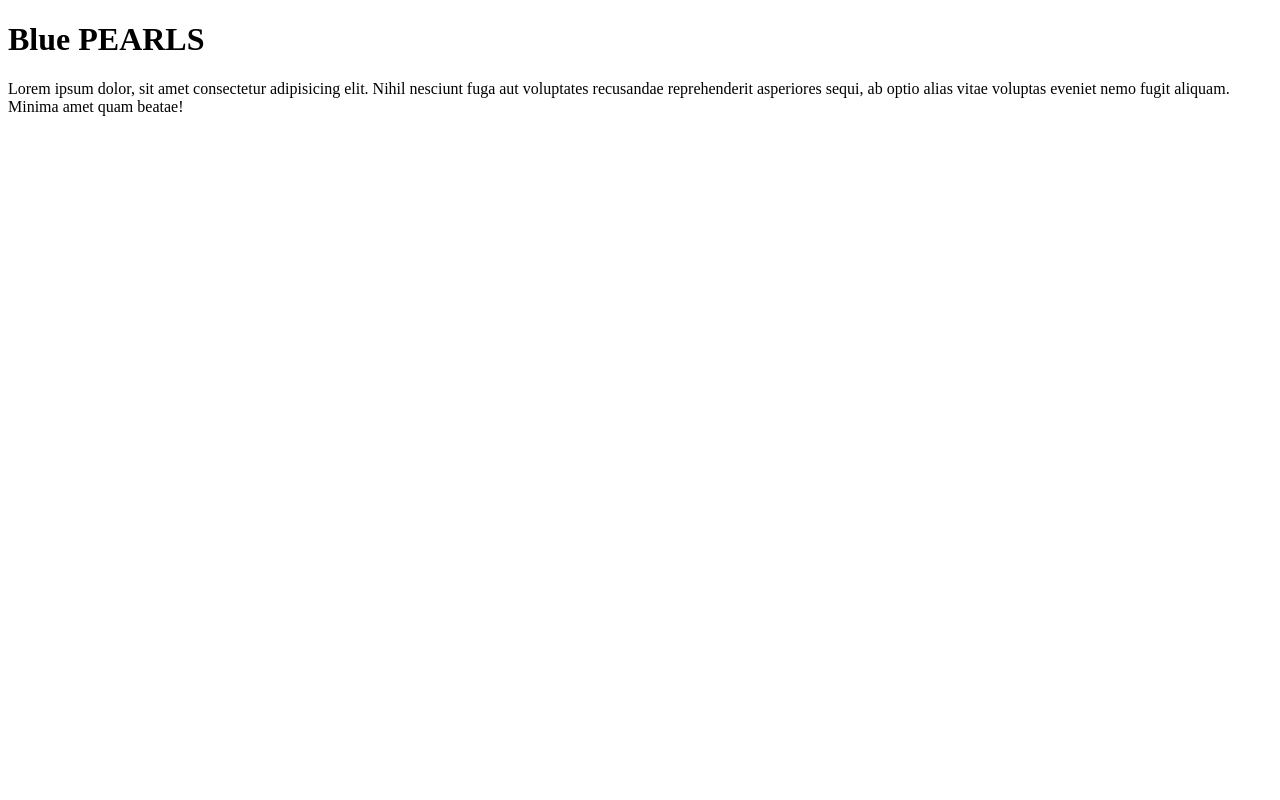
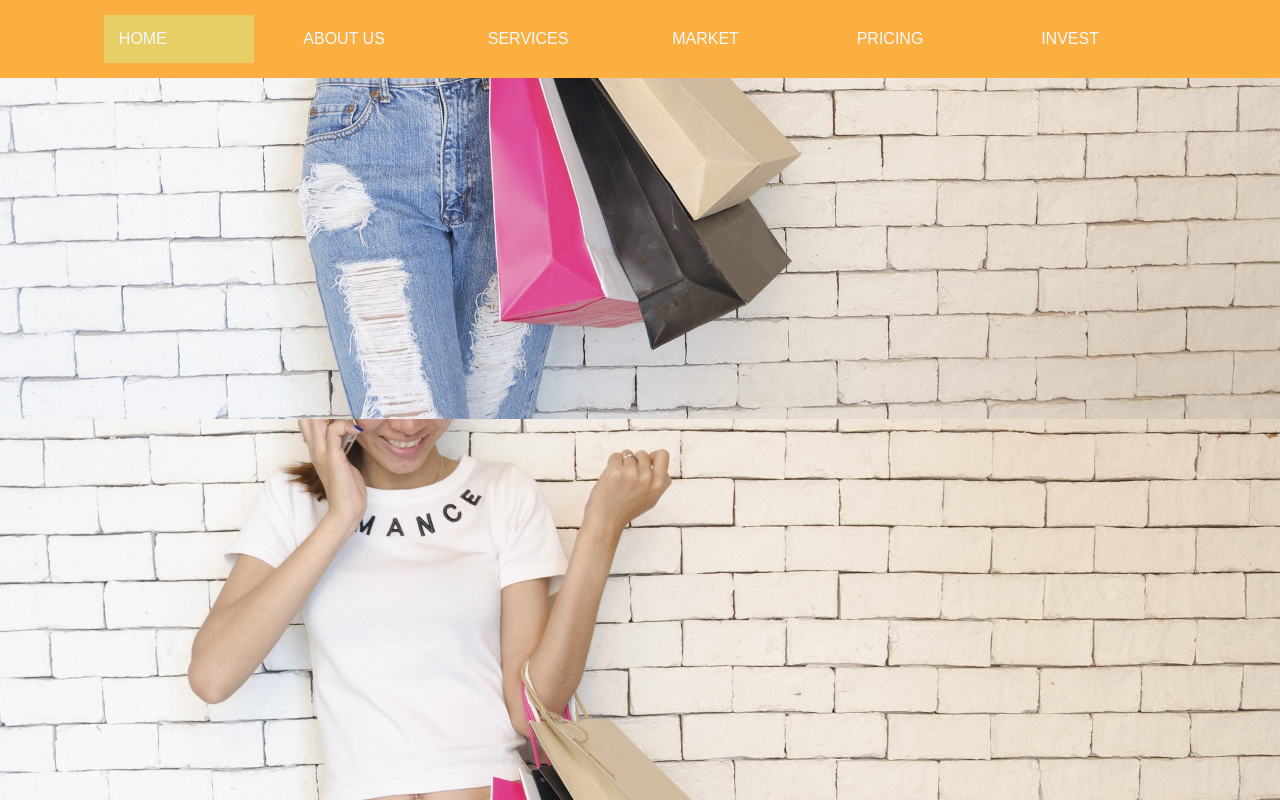
Before and after one commit to Derrick-T/Blue-Pearls, a plain HTML site: page index.html in a window 1280 px wide. Drawn offline with Linux system fonts and the light colour scheme; files that its build step writes are made by us from their sources.

Commit message:
Added a nav bar, styled  and added bg picture

```diff
--- a/index.html
+++ b/index.html
@@ -5,13 +5,25 @@
     <meta http-equiv="X-UA-Compatible" content="IE=edge">
     <meta name="viewport" content="width=device-width, initial-scale=1.0">
     <title>Blue Pearls</title>
+    <link rel="stylesheet" href="../CSS/style.css">
 </head>
 <body>
-    <head>
-        <h1>Blue PEARLS</h1>
-    </head>
-   <p>
-    Lorem ipsum dolor, sit amet consectetur adipisicing elit. Nihil nesciunt fuga aut voluptates recusandae reprehenderit asperiores sequi, ab optio alias vitae voluptas eveniet nemo fugit aliquam. Minima amet quam beatae!
-   </p>
+        <header>
+            <div class="nav">
+                <ul>
+                    <li class="Active"><a href="#">HOME</a></li>
+                    <li> <a href="#">ABOUT US</a></li>
+                    <li> <a href="#">SERVICES</a></li>
+                    <li><a href="#">MARKET</a></li>
+                    <li> <a href="#">PRICING</a></li>
+                    <li><a href="#">INVEST</a></li>
+                </ul>
+            </div>
+        </header>
+
+
+    </header>
+
+
 </body>
 </html>
--- /dev/null
+++ b/style.css
@@ -0,0 +1,38 @@
+ *{
+    padding: 0;
+    margin: 0;
+ }
+
+ body{
+    background-image: url(../IMAGES/bg1.jpg);
+    background-size: cover;
+    background-position: center;
+    box-sizing: border-box;
+    font-family: sans-serif;
+
+ }
+
+ul li{
+    display:inline-flex;
+    width: 120px;
+    margin: 15px;
+    padding: 15px;
+
+ }
+
+ ul li a{
+    text-decoration: none;
+    color: aliceblue;
+
+
+ }
+
+ .Active, ul li a:hover{
+    background-color: rgba(214, 236, 134, 0.521);
+
+ }
+
+ .nav{
+    background-color: rgb(250, 175, 64);
+    text-align: center;
+ }
```
Also changed, not shown: CSS/style.css.txt (added), IMAGES/bg1.jpg (added), IMAGES/bg2.jpg (added), IMAGES/bg3.jpg (added).
